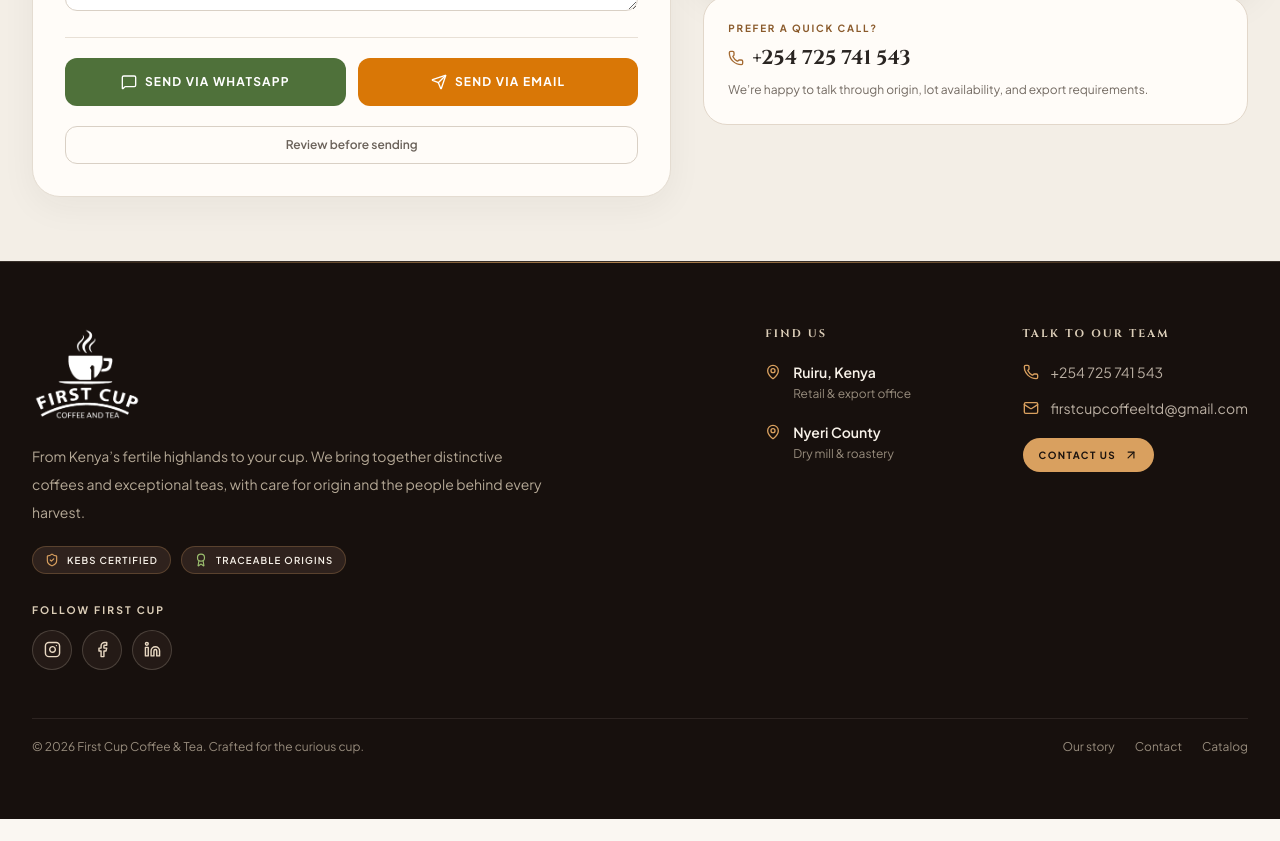
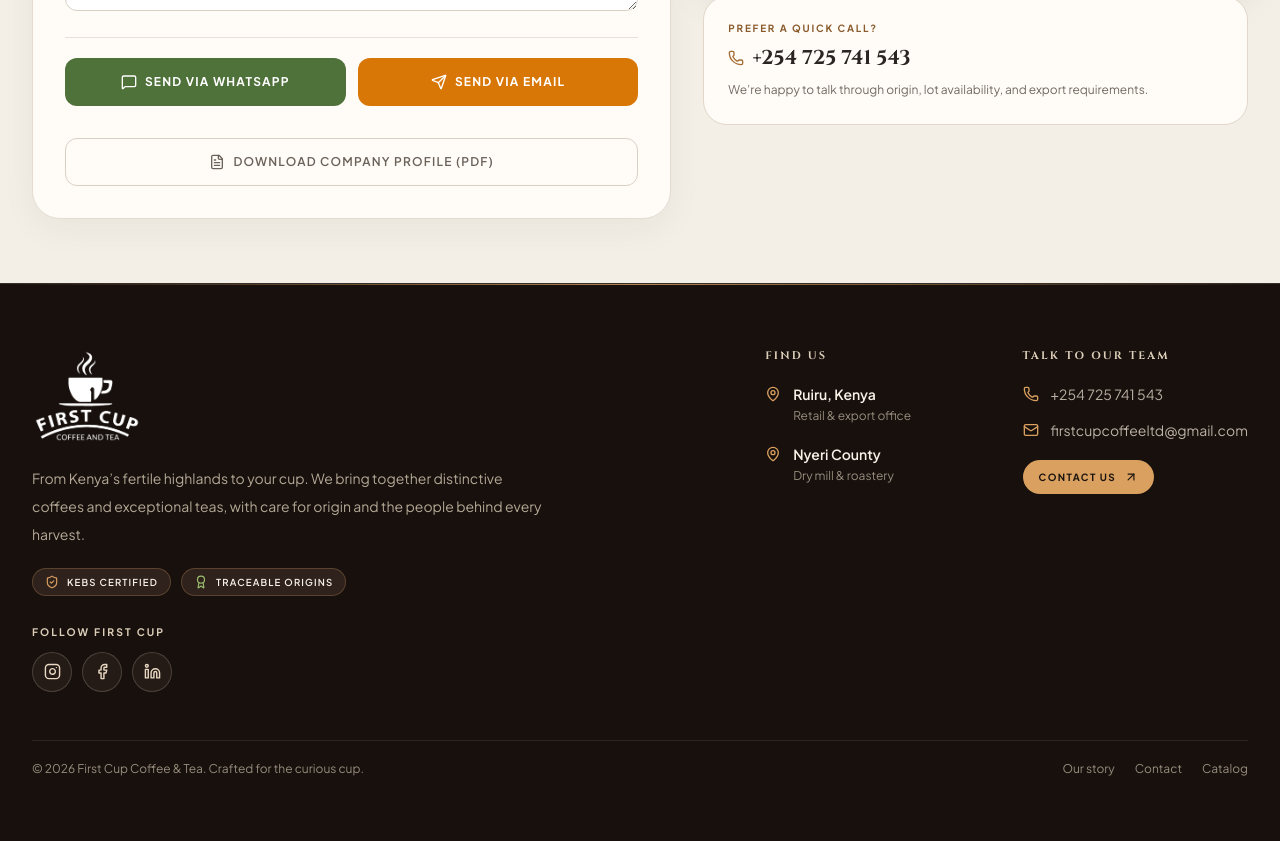
Before and after one commit to Antony-och/Coffee-Site-, a React (Vite) app: page / in a window 1280 px wide. Shown: the part 5980-6821 px from the top of the page. Before the commit the page ends 6799 px from the top, so only its background shows below. Built offline with nearby package versions, Linux system fonts and the light colour scheme.

Commit message:
Add company profile PDF to enquiry form

```diff
--- a/src/components/ContactSection.tsx
+++ b/src/components/ContactSection.tsx
@@ -4,6 +4,7 @@
   CheckCircle2,
   Clock,
   ExternalLink,
+  FileText,
   Mail,
   MapPin,
   MessageSquare,
@@ -348,12 +349,15 @@
                     Send via email
                   </button>
                 </div>
-                <button
-                  type="submit"
-                  className="w-full rounded-xl border border-[#D9D0C5] px-4 py-2.5 text-xs font-semibold text-[#6B625A] transition hover:bg-[#F5F0EA] focus-visible:outline focus-visible:outline-2 focus-visible:outline-offset-2 focus-visible:outline-[#A46A32]"
+                <a
+                  href="/company-profile.pdf"
+                  download="First-Cup-Company-Profile.pdf"
+                  aria-label="Download the First Cup Coffee & Tea company profile PDF"
+                  className="mt-3 inline-flex min-h-12 w-full items-center justify-center gap-2 rounded-xl border border-[#D9D0C5] px-4 py-3 text-xs font-semibold uppercase tracking-[0.1em] text-[#6B625A] transition hover:bg-[#F5F0EA] focus-visible:outline focus-visible:outline-2 focus-visible:outline-offset-2 focus-visible:outline-[#A46A32]"
                 >
-                  Review before sending
-                </button>
+                  <FileText className="h-4 w-4" aria-hidden="true" />
+                  Download company profile (PDF)
+                </a>
               </form>
             )}
           </div>
```
Also changed, not shown: 1 other file (tests, documents, lock files or other folders).
